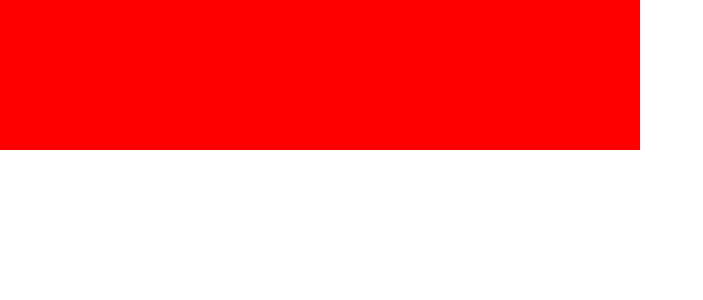
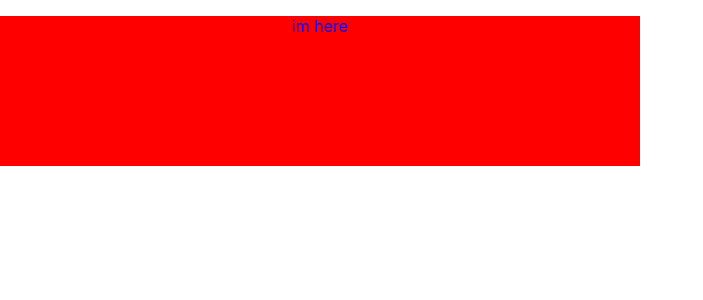
Before and after one commit to GAHYUN-P/reactprac3, a React (Create React App) app: page / in a window 1280 px wide. Shown: the top 300 px of the page, without its empty margins (0-703 px from the left). Built offline with nearby package versions, Linux system fonts and the light colour scheme.

Commit message:
styled-components삼항연산자/sass문법

```diff
--- a/src/App.js
+++ b/src/App.js
@@ -10,7 +10,11 @@ function App() {
 
     return (
         <div className="App">
-            <MyStyled bg_color={"red"}/>
+            <MyStyled bg_color={true}>
+              <p>im here</p>
+            </MyStyled>
+            {/* bg_color={true} 지우면 보라색됨 */}
+
             {/* <h1>내 버킷리스트</h1> */}
             {/* 컴포넌트를 넣어줍니다. */}
             {/* <BucketList list_a = {list}/> */}
@@ -21,8 +25,18 @@ function App() {
 const MyStyled = styled.div `
   width: 50vw;
   min-height: 150px;
-  background-color: ${(props) => (props.bg_color)}
-  // ${(props) => {return props.bg_color}}와 같다
+  background-color: ${(props) => (props.bg_color ? "red" : "purple")};
+  // if문 사용 불가, 삼항연산자 사용 가능
+  p {
+    color: blue;
+  }
+  // sass 문법도 사용 가능하다.
+  // 네스팅 기능
+  &:hover{
+    background-color: yellow;
+  }
+  // sass 문법 2 : &는 나 자신을 의미
+
 `;
 
 export default App;
```
